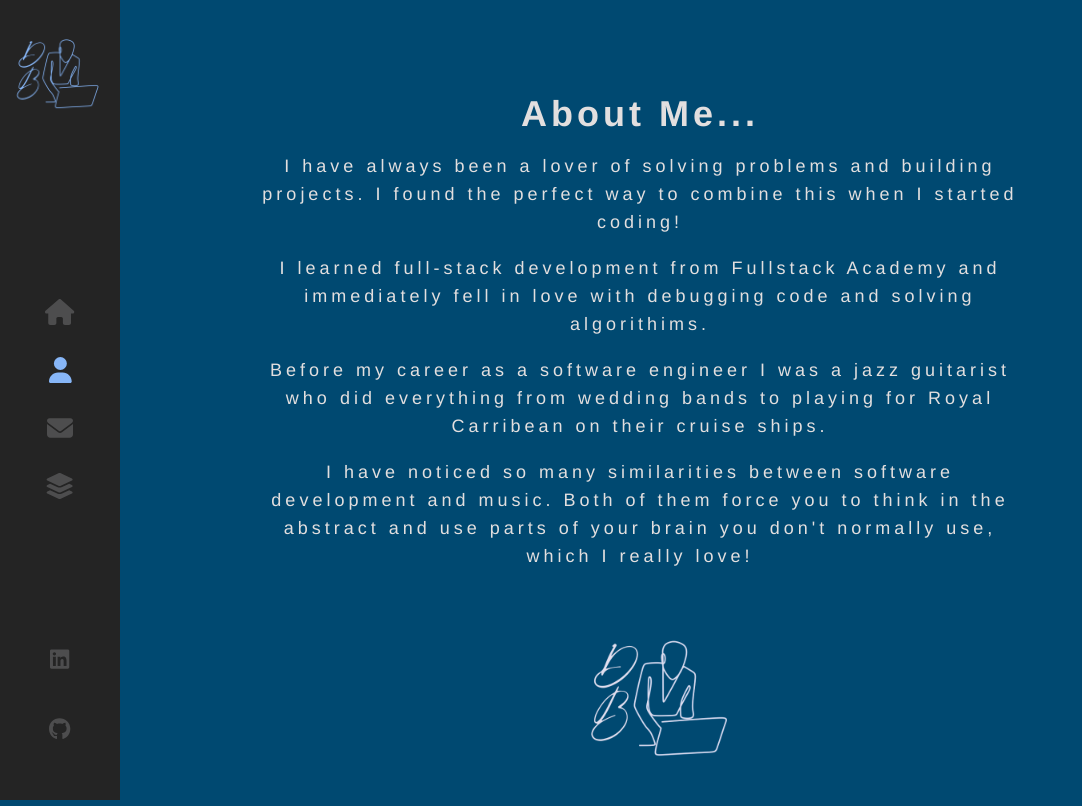
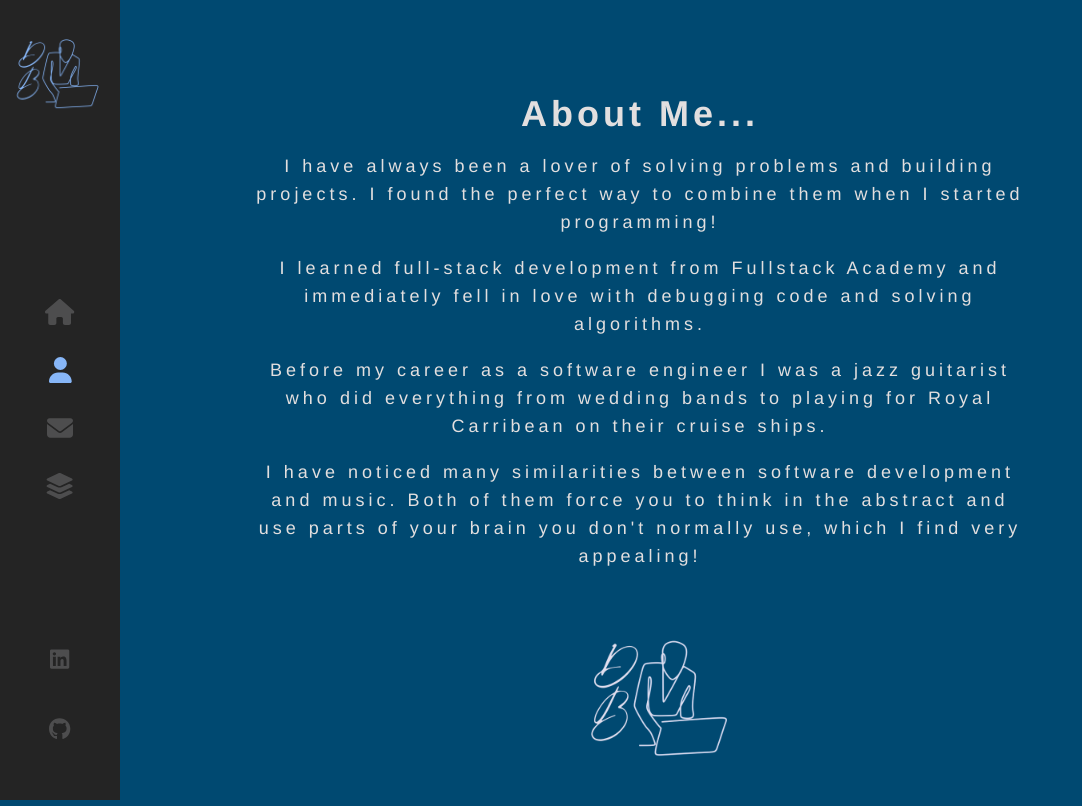
Before and after one commit to dougbostick/portfolio_og, a React (Create React App) app: page /about in a window 1280 px wide. Shown: the whole page, without its empty margins (0-1082 px from the left). Built offline with nearby package versions, Linux system fonts and the light colour scheme.

Commit message:
fixed typos

```diff
--- a/src/components/About/index.js
+++ b/src/components/About/index.js
@@ -9,11 +9,11 @@ const About = () => {
         <h1>About Me...</h1>
         <p>
           I have always been a lover of solving problems and building projects.
-          I found the perfect way to combine this when I started coding!
+          I found the perfect way to combine them when I started programming!
         </p>
         <p>
           I learned full-stack development from Fullstack Academy and
-          immediately fell in love with debugging code and solving algorithims.
+          immediately fell in love with debugging code and solving algorithms.
         </p>
         <p>
           Before my career as a software engineer I was a jazz guitarist who did
@@ -21,9 +21,9 @@ const About = () => {
           cruise ships.
         </p>
         <p>
-          I have noticed so many similarities between software development and
+          I have noticed many similarities between software development and
           music. Both of them force you to think in the abstract and use parts
-          of your brain you don't normally use, which I really love!
+          of your brain you don't normally use, which I find very appealing!
         </p>
       </div>
       <div className="large-logo-about">
--- a/src/components/Projects/index.js
+++ b/src/components/Projects/index.js
@@ -27,9 +27,7 @@ const Projects = () => {
               movies.
               <br />
               It leverages themovieDB API to have a robust selection of current
-              media and
-              {/* <br /> */}
-              utilizes React, Express, SQL, Redux, REST APIs, CSS
+              media and utilizes React, Express, SQL, Redux, REST APIs, CSS
             </p>
           </div>
           <div className="project-logo">
```
